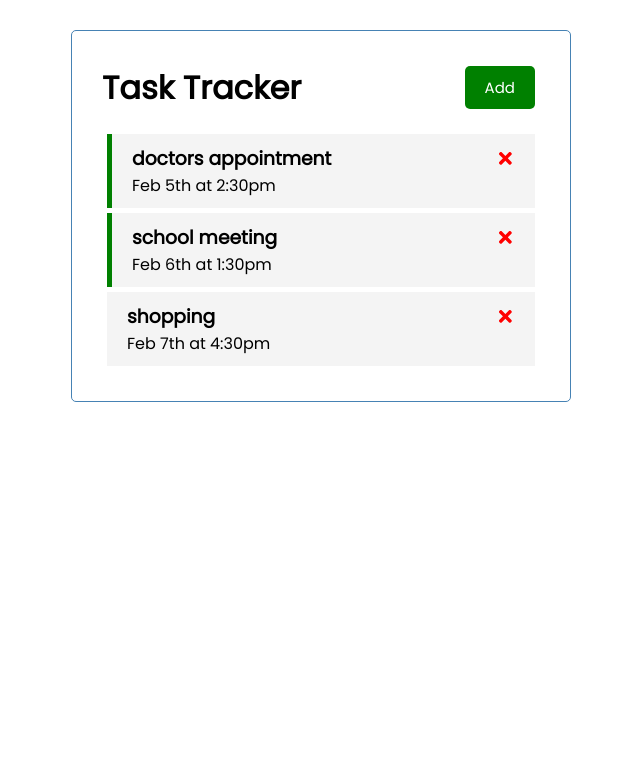
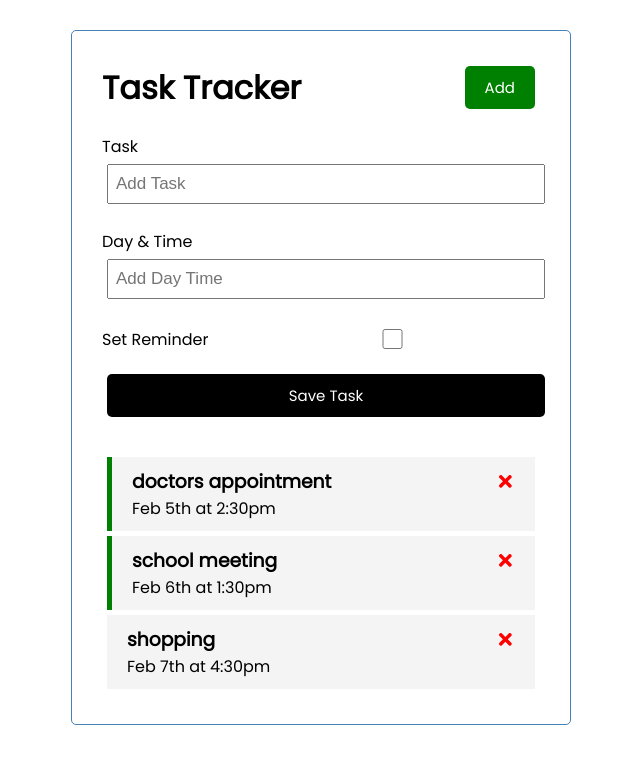
Before and after one commit to yangcodes/reacttasktracker, a React (Create React App) app: page / in a window 1280 px wide. Shown: the top 764 px of the page, without its empty margins (319-959 px from the left). Built offline with nearby package versions, Linux system fonts and the light colour scheme.

Commit message:
added task form and submit

```diff
--- a/src/App.js
+++ b/src/App.js
@@ -2,8 +2,10 @@
 import { useState } from "react";
 import Header from "./components/Header";
 import Tasks from "./components/Tasks";
+import AddTask from "./components/AddTask";
 
-function App() {
+const App = () => {
+  const [showAddTask, setShowAddTask] = useState(false);
   const [tasks, setTasks] = useState([
     {
       id: 1,
@@ -25,6 +27,13 @@ function App() {
     },
   ]);
 
+  //add task
+  const addTask = (task) => {
+    const id = Math.floor(Math.random() * 10000) + 1;
+    const newTask = { id, ...task };
+    setTasks([...tasks, newTask]);
+  };
+
   //delete task
   const deleteTask = (id) => {
     setTasks(tasks.filter((task) => task.id !== id));
@@ -42,6 +51,7 @@ function App() {
   return (
     <div className="container">
       <Header />
+      <AddTask onAdd={addTask} />
       {tasks.length > 0 ? (
         <Tasks tasks={tasks} onDelete={deleteTask} onToggle={toggleReminder} />
       ) : (
@@ -49,7 +59,7 @@ function App() {
       )}
     </div>
   );
-}
+};
 export default App;
 // class App extends React.Component {
 //   render() {
--- a/src/components/AddTask.js
+++ b/src/components/AddTask.js
@@ -0,0 +1,54 @@
+import { useState } from "react";
+
+const AddTask = ({ onAdd }) => {
+  const [text, setText] = useState("");
+  const [day, setDay] = useState("");
+  const [reminder, setReminder] = useState(false);
+  const onSubmit = (e) => {
+    e.preventDefault();
+
+    if (!text) {
+      alert("please add a task");
+      return;
+    }
+    onAdd({ text, day, reminder });
+
+    setText("");
+    setDay("");
+    setReminder(false);
+  };
+  return (
+    <form className="add-form" onSubmit={onSubmit}>
+      <div className="form-control">
+        <label>Task</label>
+        <input
+          type="text"
+          placeholder="Add Task"
+          value={text}
+          onChange={(e) => setText(e.target.value)}
+        />
+      </div>
+      <div className="form-control">
+        <label>Day & Time</label>
+        <input
+          type="text"
+          placeholder="Add Day Time"
+          value={day}
+          onChange={(e) => setDay(e.target.value)}
+        />
+      </div>
+      <div className="form-control form-control-check">
+        <label>Set Reminder</label>
+        <input
+          type="checkbox"
+          checked={reminder}
+          value={reminder}
+          onChange={(e) => setReminder(e.currentTarget.checked)}
+        />
+      </div>
+      <input type="submit" value="Save Task" className="btn btn-block" />
+    </form>
+  );
+};
+
+export default AddTask;
```
